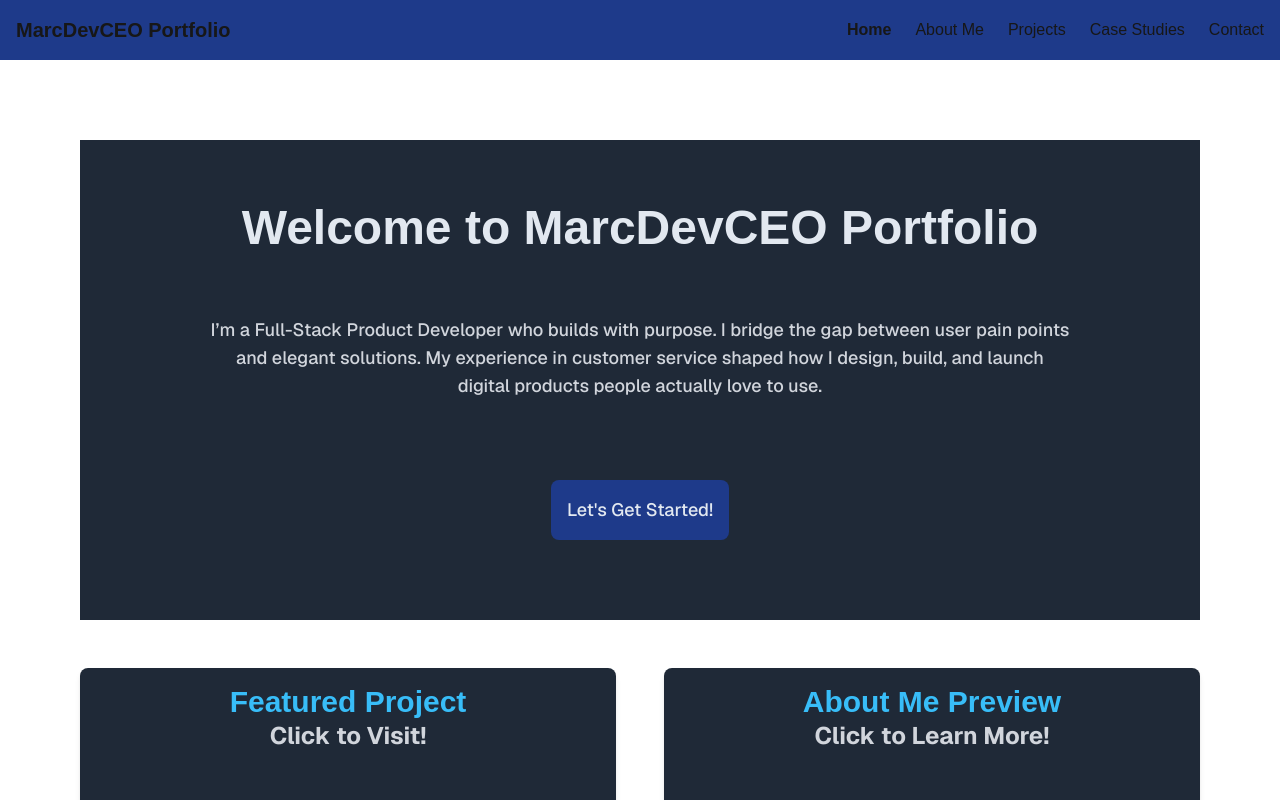
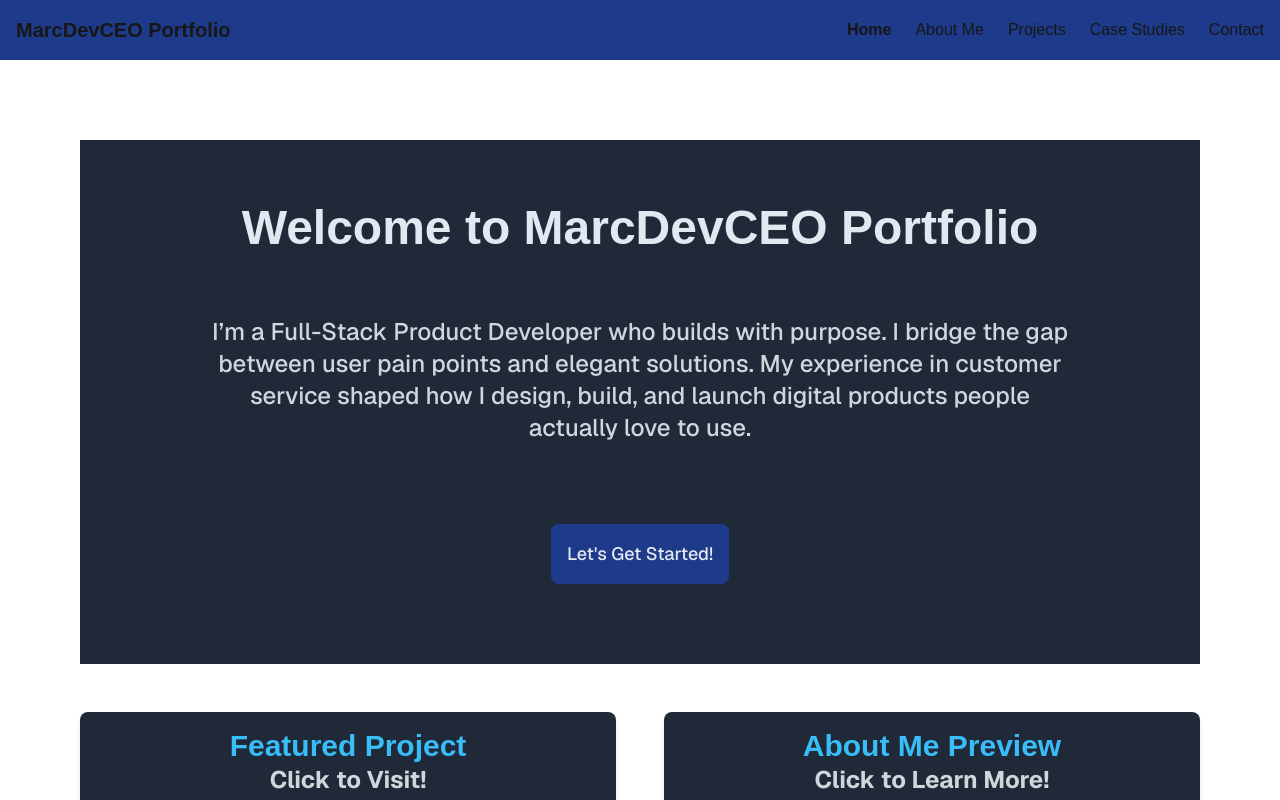
Before and after one commit to marcdevceo/marcdevceo, a Next.js app: page / in a window 1280 px wide. Shown: the top 800 px of the page. Built offline with nearby package versions, Linux system fonts and the light colour scheme.

Commit message:
chore: changed text size of home/herosection back to body from buttonText

```diff
--- a/components/home/HeroSection.tsx
+++ b/components/home/HeroSection.tsx
@@ -13,7 +13,7 @@ export default function HeroSection() {
           color="neutral"
           font="sans"
           weight="medium"
-          size="buttonText"
+          size="body"
         >
           I’m a Full-Stack Product Developer who builds with purpose. I bridge
           the gap between user pain points and elegant solutions. My experience
```
